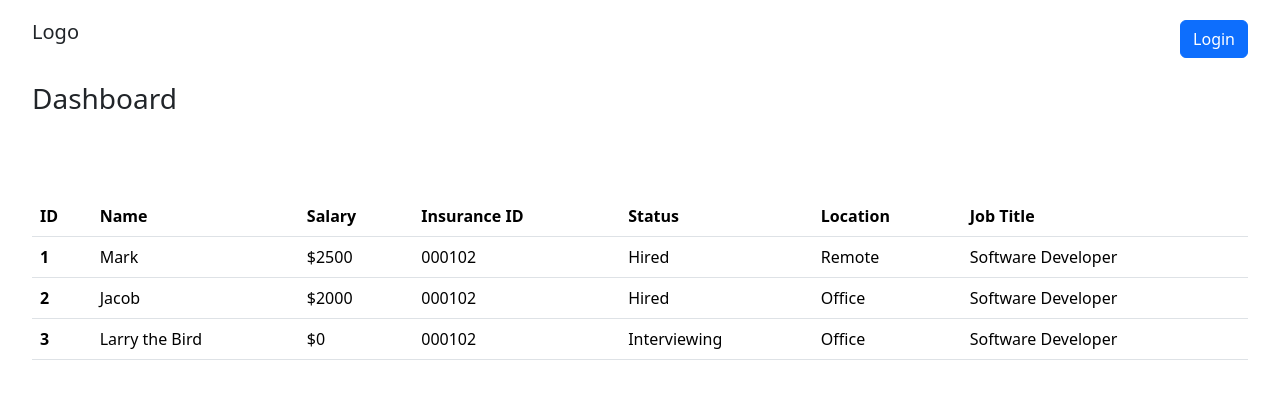
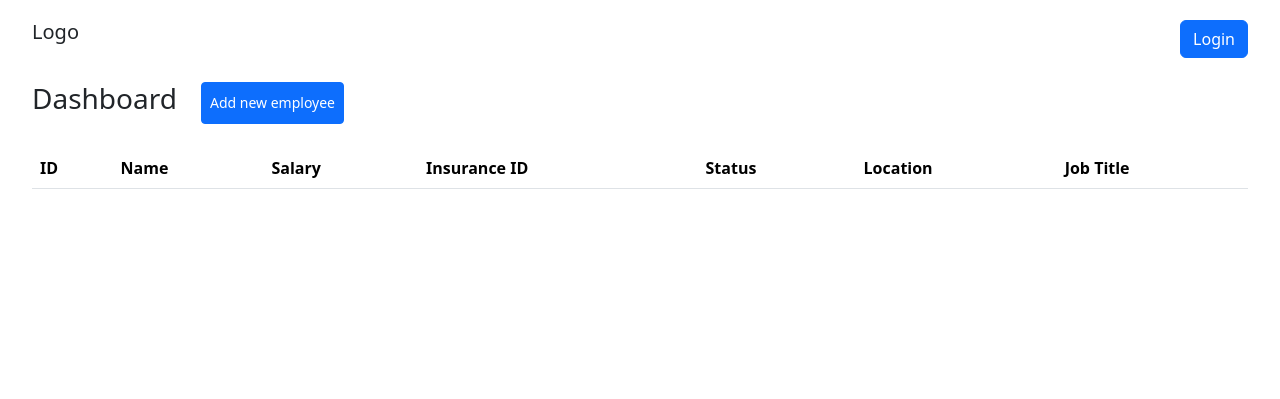
Before and after one commit to 0xZurvan/php-practice, a PHP site: page /views/dashboard.php in a window 1280 px wide. Shown: the top 399 px of the page. Run offline with PHP 8.4, Linux system fonts and the light colour scheme; lists and menus that the app fills with data are empty.

Commit message:
feat: display employees data

```diff
--- a/db/database.php
+++ b/db/database.php
@@ -10,7 +10,7 @@ class Database
   private static $dbPort;
 
 
-  public static function connectDB()
+  public function connectDB()
   {
     if (self::$pdo === null) {
       self::$dotenv = parse_ini_file(dirname(__DIR__) . '/.env');
--- a/views/dashboard.php
+++ b/views/dashboard.php
@@ -5,6 +5,8 @@
   <meta charset="UTF-8">
   <meta name="viewport" content="width=device-width, initial-scale=1.0">
   <link href="https://cdn.jsdelivr.net/npm/bootstrap@5.3.3/dist/css/bootstrap.min.css" rel="stylesheet" integrity="sha384-QWTKZyjpPEjISv5WaRU9OFeRpok6YctnYmDr5pNlyT2bRjXh0JMhjY6hW+ALEwIH" crossorigin="anonymous">
+  <script src="https://cdn.jsdelivr.net/npm/bootstrap@5.3.3/dist/js/bootstrap.bundle.min.js" integrity="sha384-YvpcrYf0tY3lHB60NNkmXc5s9fDVZLESaAA55NDzOxhy9GkcIdslK1eN7N6jIeHz" crossorigin="anonymous"></script>
+
   <title>Dashboard</title>
   <style>
     .main {
@@ -21,7 +23,10 @@
       <button onclick="redirectToLogin()" class="btn btn-primary">Login</button>
     </div>
 
-    <h1 class="fs-3">Dashboard</h1><br>
+    <div class="d-flex flex-row gap-4">
+      <h1 class="fs-3">Dashboard</h1>
+      <button type="button" class="btn btn-primary btn-sm" data-bs-toggle="modal" data-bs-target="#addNewEmployeeModal">Add new employee</button>
+    </div>
 
     <!-- Employees table -->
     <div class="container">
@@ -37,38 +42,109 @@
             <th scope="col">Job Title</th>
           </tr>
         </thead>
-        <tbody>
-          <tr>
-            <th scope="row">1</th>
-            <td>Mark</td>
-            <td>$2500</td>
-            <td>000102</td>
-            <td>Hired</td>
-            <td>Remote</td>
-            <td>Software Developer</td>
-          </tr>
-          <tr>
-            <th scope="row">2</th>
-            <td>Jacob</td>
-            <td>$2000</td>
-            <td>000102</td>
-            <td>Hired</td>
-            <td>Office</td>
-            <td>Software Developer</td>
-          </tr>
-          <tr>
-            <th scope="row">3</th>
-            <td>Larry the Bird</td>
-            <td>$0</td>
-            <td>000102</td>
-            <td>Interviewing</td>
-            <td>Office</td>
-            <td>Software Developer</td>
-          </tr>
+        <tbody id="employeesTable">
         </tbody>
       </table>
     </div>
+
+    <!-- Modal -->
+    <div class="modal fade" id="addNewEmployeeModal" tabindex="-1" aria-labelledby="modalLabel" aria-hidden="true">
+      <div class="modal-dialog modal-dialog-scrollable">
+        <div class="modal-content">
+          <div class="modal-header">
+            <h1 class="modal-title fs-5" id="modalLabel">Add new employee</h1>
+            <button type="button" class="btn-close" data-bs-dismiss="modal" aria-label="Close"></button>
+          </div>
+          <div class="modal-body">
+            <form id="modalForm" name="modalForm" onsubmit="submitModalForm(event)">
+
+              <label for="name" class="form-label">Name:</label>
+              <input class="form-control" type="text" id="name" name="name"><br>
+
+              <label for="salary" class="form-label">Salary:</label>
+              <input class="form-control" type="number" id="salary" name="salary"><br>
+
+              <label for="insurance_id" class="form-label">Insurance ID:</label>
+              <input class="form-control" type="number" id="insurance_id" name="insurance_id"><br>
+
+              <select id="status" name="status" class="form-select" aria-label="Select employee status">
+                <option selected>Select employee status</option>
+                <option value="Hired">Hired</option>
+                <option value="Interviewing">Interviewing</option>
+                <option value="Fired">Fired</option>
+              </select><br>
+
+              <select id="location" name="location" class="form-select" aria-label="Select working location">
+                <option selected>Select working location</option>
+                <option value="Office">Office</option>
+                <option value="Remote">Remote</option>
+              </select><br>
+
+              <label for="job_title" class="form-label">Job Title:</label>
+              <input class="form-control" type="text" id="job_title" name="job_title"><br>
+
+              <button type="submit" class="btn btn-success col-md-6">Submit</button>
+            </form>
+          </div>
+        </div>
+      </div>
+    </div>
+
   </div>
+
+  <script>
+    document.addEventListener("DOMContentLoaded", function() {
+      fetchEmployeesData()
+    })
+
+    function fetchEmployeesData() {
+      fetch('/routers/manager_router.php?action=getAllEmployees', {
+          method: 'GET'
+        })
+        .then(response => response.json())
+        .then(employees => {
+          console.log('employees', employees)
+          const tableBody = document.getElementById('employeesTable')
+          tableBody.innerHTML = '';
+          employees.forEach(employee => {
+            const row = document.createElement('tr')
+            row.innerHTML = `
+                <td>${employee.id}</td>
+                <td>${employee.name}</td>
+                <td>${employee.salary}</td>
+                <td>${employee.insurance_id}</td>
+                <td>${employee.status}</td>
+                <td>${employee.location}</td>
+                <td>${employee.job_title}</td>
+              `;
+            tableBody.appendChild(row)
+          });
+        })
+        .catch(error => console.error('Error fetching employees data:', error))
+    }
+
+    const modalForm = document.getElementById('modalForm')
+
+    function submitModalForm(event) {
+      event.preventDefault(); // Prevent default form submission
+      const formData = new FormData(modalForm);
+      fetch('/routers/manager_router.php?action=registerNewEmployee', {
+        method: 'POST',
+        headers: {
+          'Content-Type': 'application/json'
+        },
+        body: formData
+      }).then(response => {
+        if (response.ok) {
+          console.log('Employee registered successfully');
+          // Optionally close the modal or show a success message
+        } else {
+          console.error('Error registering new employee:', response.statusText);
+          // Handle error appropriately
+        }
+      }).catch(error => console.error('Error registering new employee:', error));
+    }
+  </script>
 </body>
 
 </html>
```
Also changed, not shown: controllers/manager_controller.php (+12 -6 lines), models/manager_model.php (+12 -7 lines), routers/manager_router.php (+9 -6 lines).
